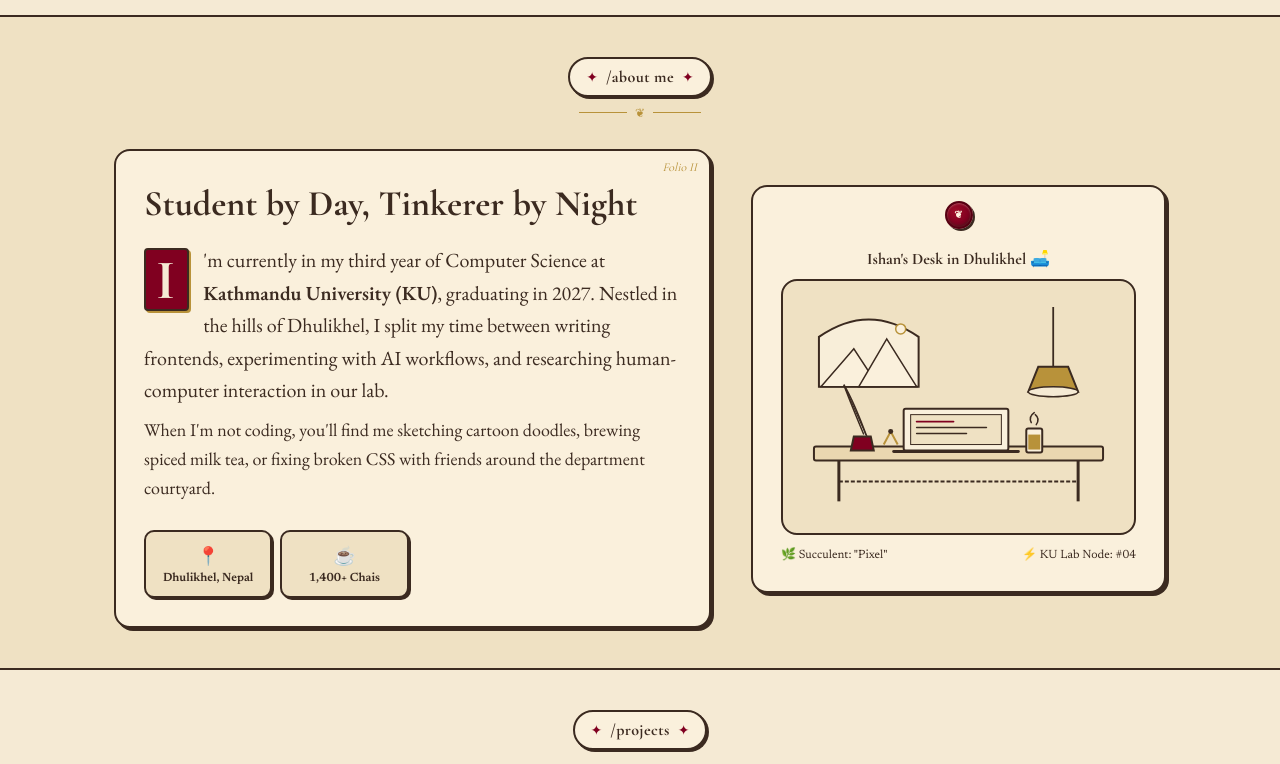
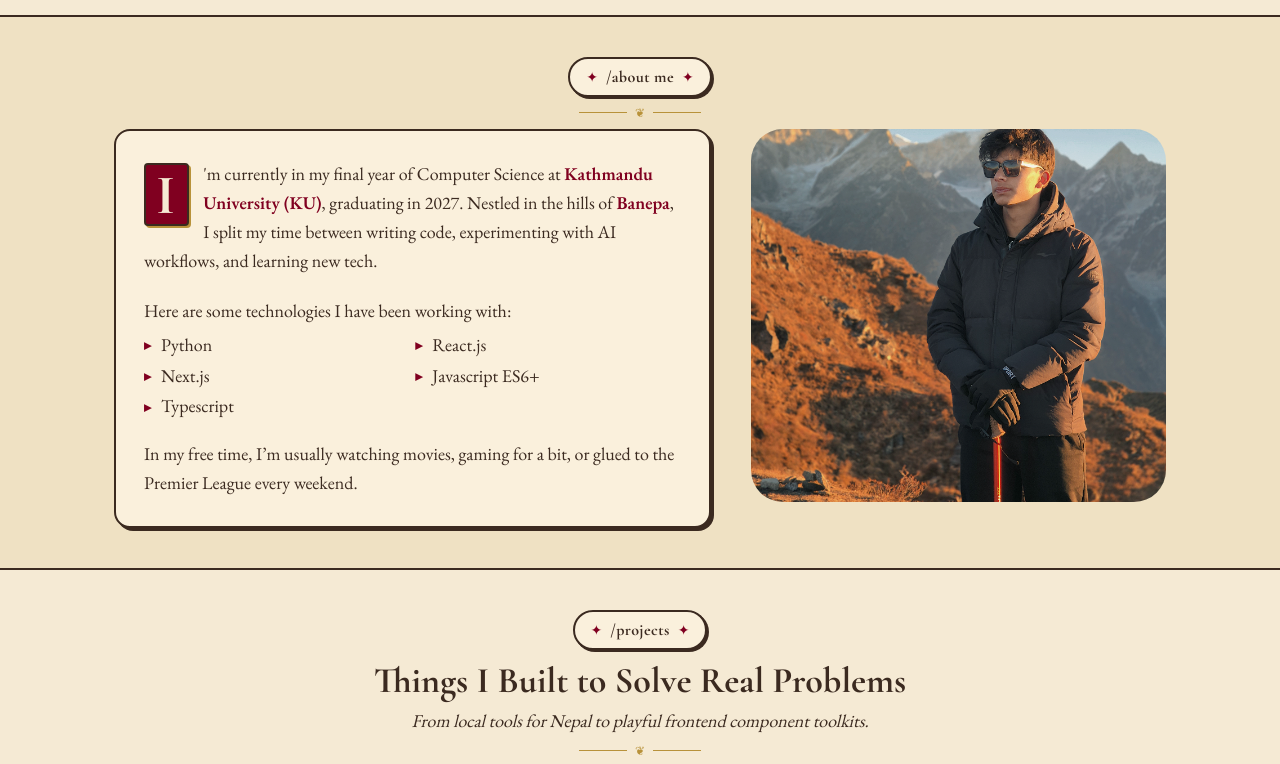
Before and after one commit to ishannkc/portfolio, a Next.js app: page / in a window 1280 px wide. Shown: the part 660-1424 px from the top of the page. Built offline with nearby package versions, Linux system fonts and the light colour scheme; no server answers.

Commit message:
update About component structure; enhance profile data with intro, techLabel, and technologies; add new profile image

```diff
--- a/src/components/About.tsx
+++ b/src/components/About.tsx
@@ -1,8 +1,7 @@
+import Image from "next/image";
 import { about } from "@/data/profile";
 import { Card } from "./Card";
 import { SectionHeading } from "./SectionHeading";
-import { WaxSeal } from "./WaxSeal";
-import { DeskScene } from "./illustrations/DeskScene";
 
 export function About() {
   return (
@@ -11,83 +10,71 @@ export function About() {
       id="about"
     >
       <div className="mx-auto max-w-[1100px] px-margin">
-        <SectionHeading className="mb-space-lg" label={about.label} />
+        <SectionHeading className="mb-space-sm" label={about.label} />
 
-        <div className="grid grid-cols-1 items-center gap-space-xl lg:grid-cols-12">
+        <div className="grid grid-cols-1 items-start gap-space-xl lg:grid-cols-12">
           <Card
-            className="relative p-space-lg lg:col-span-7"
+            className="p-space-lg lg:col-span-7"
             radius="2xl"
             shadow="base"
           >
-            <span className="absolute right-3 top-2 font-headline-sm text-xs italic text-[#B8923A]">
-              Folio II
-            </span>
+            <div className="space-y-5">
+              <p className="font-body-lg text-lg leading-relaxed text-[#3B2A20]">
+                <span className="drop-cap-illuminated">I</span>
+                {about.intro.map((segment, index) =>
+                  segment.bold ? (
+                    <strong
+                      className="font-bold text-[#800020]"
+                      key={`${segment.text}-${index}`}
+                    >
+                      {segment.text}
+                    </strong>
+                  ) : (
+                    segment.text
+                  ),
+                )}
+              </p>
 
-            <h2 className="font-headline-lg text-3xl font-bold leading-snug text-[#3B2A20] md:text-4xl">
-              {about.heading}
-            </h2>
+              <div>
+                <p className="font-body-lg text-lg leading-relaxed text-[#3B2A20]">
+                  {about.techLabel}
+                </p>
 
-            <div className="mt-space-md">
-              <span aria-hidden="true" className="drop-cap-illuminated">
-                {about.dropCap}
-              </span>
-              <p className="font-body-lg text-xl leading-relaxed text-[#3B2A20]">
-                {about.lead.before}
-                <strong>{about.lead.highlight}</strong>
-                {about.lead.after}
+                <ul className="mt-2 grid gap-x-10 gap-y-1.5 font-body-md text-lg leading-snug text-[#3B2A20] sm:grid-flow-col sm:grid-rows-3">
+                  {about.technologies.map((technology) => (
+                    <li
+                      className="flex items-center gap-2.5"
+                      key={technology}
+                    >
+                      <span
+                        aria-hidden="true"
+                        className="text-sm font-bold leading-none text-[#800020]"
+                      >
+                        ▸
+                      </span>
+                      <span>{technology}</span>
+                    </li>
+                  ))}
+                </ul>
+              </div>
+
+              <p className="font-body-lg text-lg leading-relaxed text-[#3B2A20]">
+                {about.outro}
               </p>
-            </div>
-
-            <p className="mt-space-sm font-body-md text-lg leading-relaxed text-[#3B2A20]">
-              {about.body}
-            </p>
-
-            <div className="mt-space-lg grid grid-cols-2 gap-space-sm sm:grid-cols-4">
-              {about.stats.map((stat) => (
-                <div
-                  className="ink-shadow-sm rounded-lg border-2 border-[#3B2A20] bg-[#EFE1C3] p-2.5 text-center"
-                  key={stat.label}
-                >
-                  <span aria-hidden="true" className="block text-lg">
-                    {stat.emoji}
-                  </span>
-                  <span className="block whitespace-nowrap font-label-sm text-xs font-semibold text-[#3B2A20]">
-                    {stat.label}
-                  </span>
-                </div>
-              ))}
             </div>
           </Card>
 
-          <Card
-            className="relative p-space-lg lg:col-span-5"
-            radius="2xl"
-            shadow="base"
-          >
-            <WaxSeal
-              className="absolute -top-3.5 left-1/2 -translate-x-1/2"
-              size={28}
-            >
-              ❦
-            </WaxSeal>
-
-            <div className="mb-2 mt-1 text-center">
-              <span className="font-headline-sm text-base font-bold text-[#3B2A20]">
-                {about.desk.title}
-              </span>
+          <div className="group relative lg:col-span-5">
+            <div className="relative aspect-[10/9] overflow-hidden rounded-[2rem] transition-all duration-500 ease-out group-hover:-translate-y-2 group-hover:shadow-[0_24px_50px_-18px_rgba(59,42,32,0.45)] motion-reduce:transform-none">
+              <Image
+                alt={about.portrait.alt}
+                className="select-none object-cover object-bottom"
+                fill
+                sizes="(max-width: 1024px) 90vw, 420px"
+                src={about.portrait.src}
+              />
             </div>
-
-            <div className="rounded-xl border-2 border-[#3B2A20] bg-[#EFE1C3] p-4">
-              <DeskScene className="h-auto w-full" />
-            </div>
-
-            <div className="mt-3 flex flex-wrap items-center justify-between gap-2 font-label-sm text-xs text-[#3B2A20]">
-              <span className="whitespace-nowrap">{about.desk.captionLeft}</span>
-              <span className="whitespace-nowrap">
-                {about.desk.captionRight}
-              </span>
-            </div>
-          </Card>
+          </div>
         </div>
       </div>
     </section>
--- a/src/data/profile.ts
+++ b/src/data/profile.ts
@@ -23,23 +23,29 @@ export const hero: HeroContent = {
 
 export const about: AboutContent = {
   label: "/about me",
-  heading: "Student by Day, Tinkerer by Night",
-  dropCap: "I",
-  lead: {
-    before: "'m currently in my third year of Computer Science at ",
-    highlight: "Kathmandu University (KU)",
-    after:
-      ", graduating in 2027. Nestled in the hills of Dhulikhel, I split my time between writing frontends, experimenting with AI workflows, and researching human-computer interaction in our lab.",
-  },
-  body:
-    "When I'm not coding, you'll find me sketching cartoon doodles, brewing spiced milk tea, or fixing broken CSS with friends around the department courtyard.",
-  stats: [
-    { emoji: "📍", label: "Dhulikhel, Nepal" },
-    { emoji: "☕", label: "1,400+ Chais" },
+  intro: [
+    {
+      text: "'m currently in my final year of Computer Science at ",
+    },
+    { text: "Kathmandu University (KU)", bold: true },
+    { text: ", graduating in 2027. Nestled in the hills of " },
+    { text: "Banepa", bold: true },
+    {
+      text: ", I split my time between writing code, experimenting with AI workflows, and learning new tech.",
+    },
   ],
-  desk: {
-    title: "Ishan's Desk in Dhulikhel 🛋️",
-    captionLeft: '🌿 Succulent: "Pixel"',
-    captionRight: "⚡ KU Lab Node: #04",
+  techLabel: "Here are some technologies I have been working with:",
+  technologies: [
+    "Python",
+    "Next.js",
+    "Typescript",
+    "React.js",
+    "Javascript ES6+",
+  ],
+  outro:
+    "In my free time, I’m usually watching movies, gaming for a bit, or glued to the Premier League every weekend.",
+  portrait: {
+    src: "/images/profile2.png",
+    alt: "Ishan Kc standing in front of mountain peaks",
   },
 };
--- a/src/data/types.ts
+++ b/src/data/types.ts
@@ -20,9 +20,9 @@ export interface SocialLink {
   handle?: string;
 }
 
-export interface Stat {
-  emoji: string;
-  label: string;
+export interface TextSegment {
+  text: string;
+  bold?: boolean;
 }
 
 export interface HeroContent {
@@ -46,18 +46,12 @@ export interface HeroContent {
 
 export interface AboutContent {
   label: string;
-  heading: string;
-  dropCap: string;
-  lead: {
-    before: string;
-    highlight: string;
-    after: string;
-  };
-  body: string;
-  stats: Stat[];
-  desk: {
-    title: string;
-    captionLeft: string;
-    captionRight: string;
+  intro: TextSegment[];
+  techLabel: string;
+  technologies: string[];
+  outro: string;
+  portrait: {
+    src: string;
+    alt: string;
   };
 }
```
Also changed, not shown: public/images/profile2.png (added).
